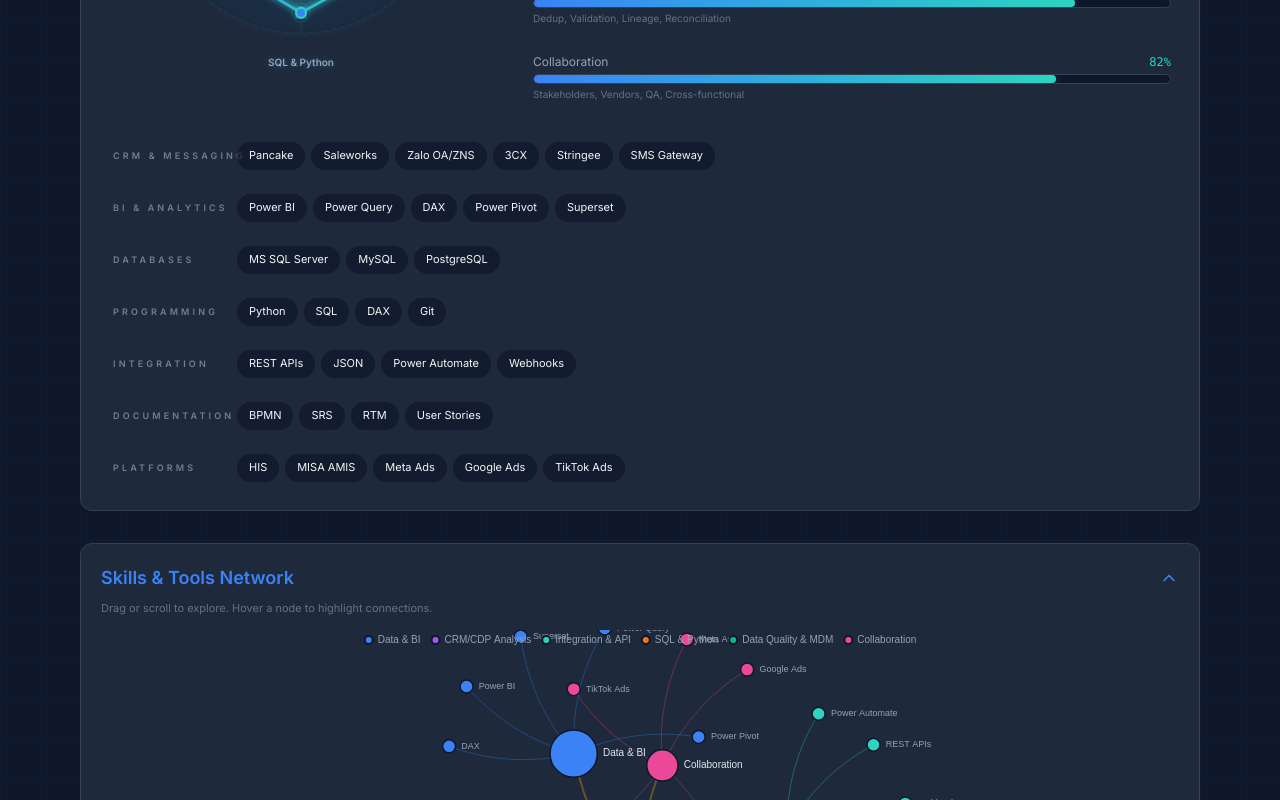
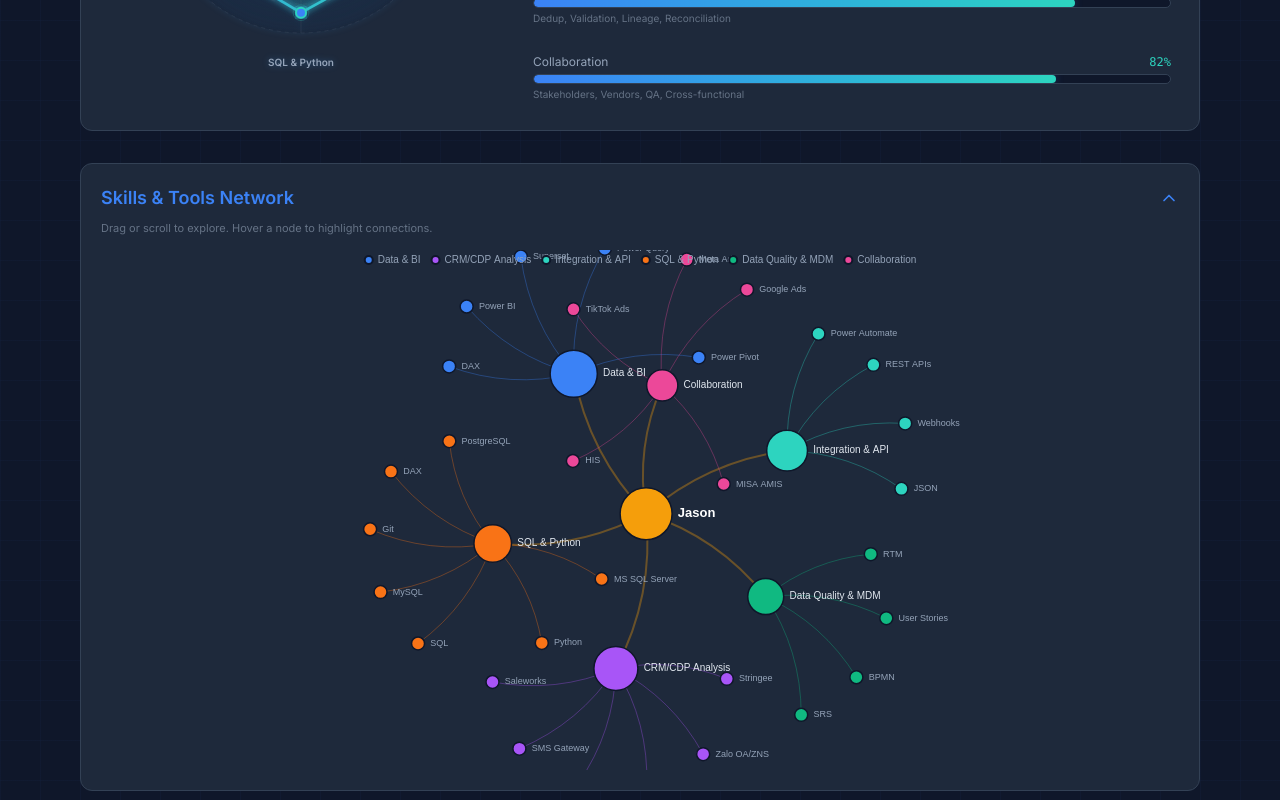
Before and after one commit to AnhDieu19/Resume, a React (Vite) app: page / in a window 1280 px wide. Shown: the part 900-1700 px from the top of the page. Built offline with nearby package versions, Linux system fonts and the light colour scheme.

Commit message:
refactor: remove tool tags from SkillsChart (replaced by SkillsNetwork)

```diff
--- a/src/components/SkillsChart.jsx
+++ b/src/components/SkillsChart.jsx
@@ -291,41 +291,6 @@ export default function SkillsChart() {
           </div>
         </div>
 
-        {/* Tool tags */}
-        <div className="mt-6 space-y-2">
-          {d.toolGroups.map((group, gi) => (
-            <motion.div
-              key={gi}
-              initial={{ opacity: 0, y: 10 }}
-              whileInView={{ opacity: 1, y: 0 }}
-              viewport={{ once: true }}
-              transition={{ delay: gi * 0.07 }}
-              className="rounded-2xl bg-[var(--color-card-bg)]/40 px-3 py-2"
-            >
-              {/* Mobile: label trên pills dưới | Desktop: 1 hàng */}
-              <div className="flex flex-col gap-1.5 sm:flex-row sm:items-center sm:gap-3">
-                <span className="shrink-0 text-[9px] font-semibold uppercase tracking-[0.35em] text-[var(--color-text-muted)]/70 sm:w-28 sm:whitespace-nowrap">
-                  {group.category}
-                </span>
-                <div className="flex flex-wrap gap-1.5">
-                  {group.tools.map((tool, ti) => (
-                    <motion.span
-                      key={ti}
-                      initial={{ opacity: 0, scale: 0.8 }}
-                      whileInView={{ opacity: 1, scale: 1 }}
-                      viewport={{ once: true }}
-                      transition={{ delay: gi * 0.05 + ti * 0.03 }}
-                      whileHover={{ scale: 1.06, y: -1 }}
-                      className="flex h-7 items-center justify-center rounded-full bg-[var(--color-dashboard-bg)]/70 px-3 text-[11px] text-[var(--color-text-primary)] transition duration-200 hover:bg-[var(--color-card-border)]/50 hover:text-[var(--color-accent)]"
-                    >
-                      {tool}
-                    </motion.span>
-                  ))}
-                </div>
-              </div>
-            </motion.div>
-          ))}
-        </div>
             </motion.div>
           )}
         </AnimatePresence>
```
